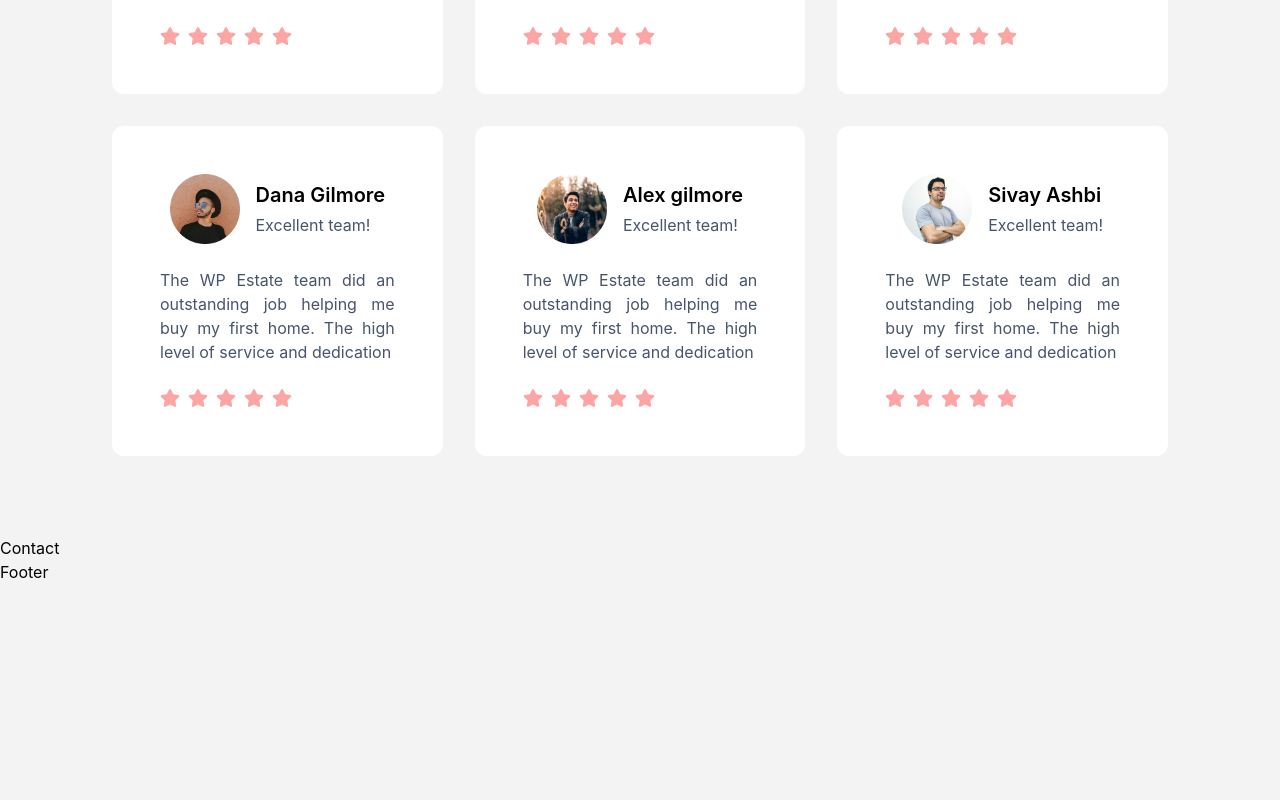
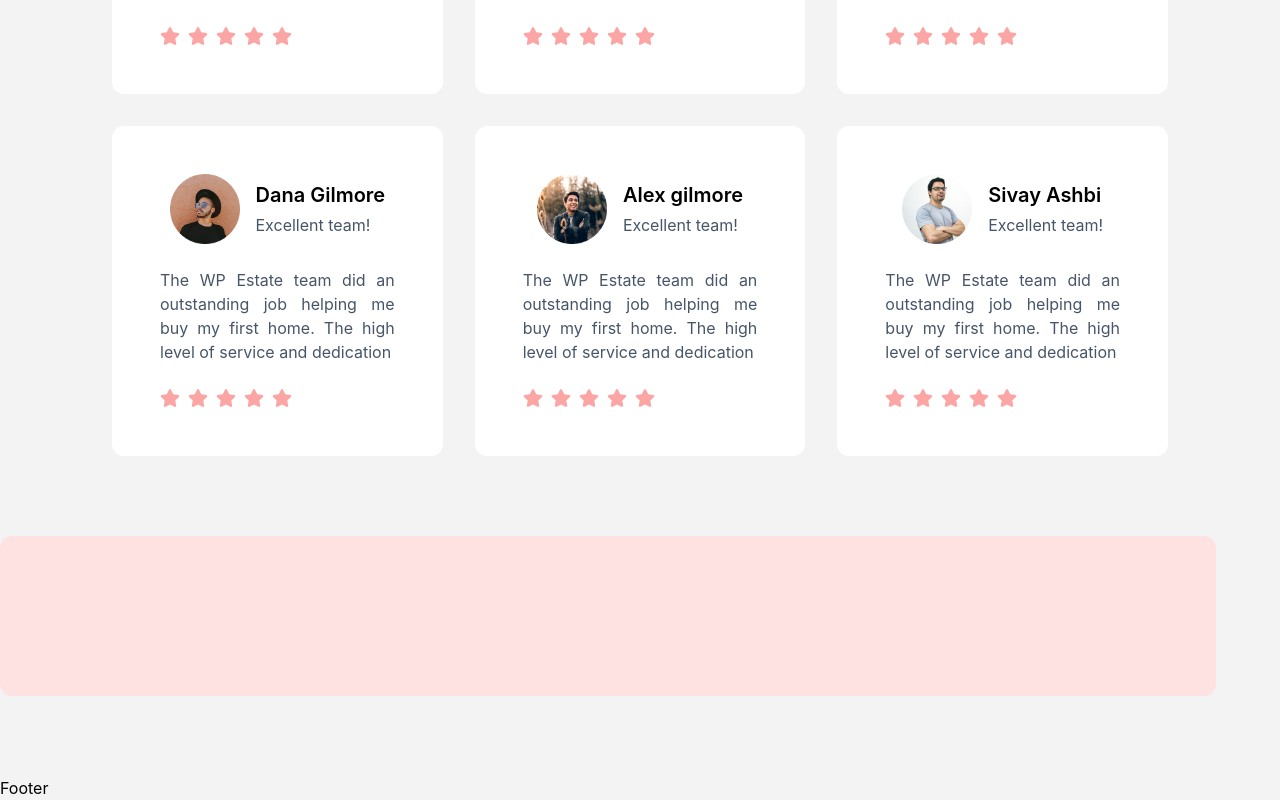
Before and after one commit to m11toh/Digi-estate, a React (Vite) app: page / in a window 1280 px wide. Shown: the part 5290-6090 px from the top of the page. Before the commit the page ends 5874 px from the top, so only its background shows below. Built offline with nearby package versions, Linux system fonts and the light colour scheme.

Commit message:
started with contact

```diff
--- a/src/sections/Contact.jsx
+++ b/src/sections/Contact.jsx
@@ -1,8 +1,31 @@
 import React from 'react'
+import { useDarkMode } from '../components/DarkModeContext'
+import AOS from 'aos';
+import 'aos/dist/aos.css'
+import { useEffect } from 'react';
+
 
 const Contact = () => {
+
+  useEffect(() => {
+    AOS.init({
+      offset: 200,
+      duration: 800,
+      easing: 'ease-in-sine',
+      delay: 100,
+
+    }); // initialise with default settings
+
+  }, [])
+
+  const { darkMode, toggleDarkmode } = useDarkMode();
   return (
-    <div>Contact</div>
+    <div className={`${darkMode ? 'dark:bg-black' : 'light bg-transparent'} pb-20`}>
+      <section id='contact' className={`${darkMode ? 'dark bg-gray-800' : 'light bg-red-100'} lg:w-[95%] w-full h-fit rounded-xl grid lg:grid-cols-2 grid-cols-1 justify-center items-center lg:px-36 py-20 gap-10`}>
+
+      </section>
+
+    </div>
   )
 }
 
```
